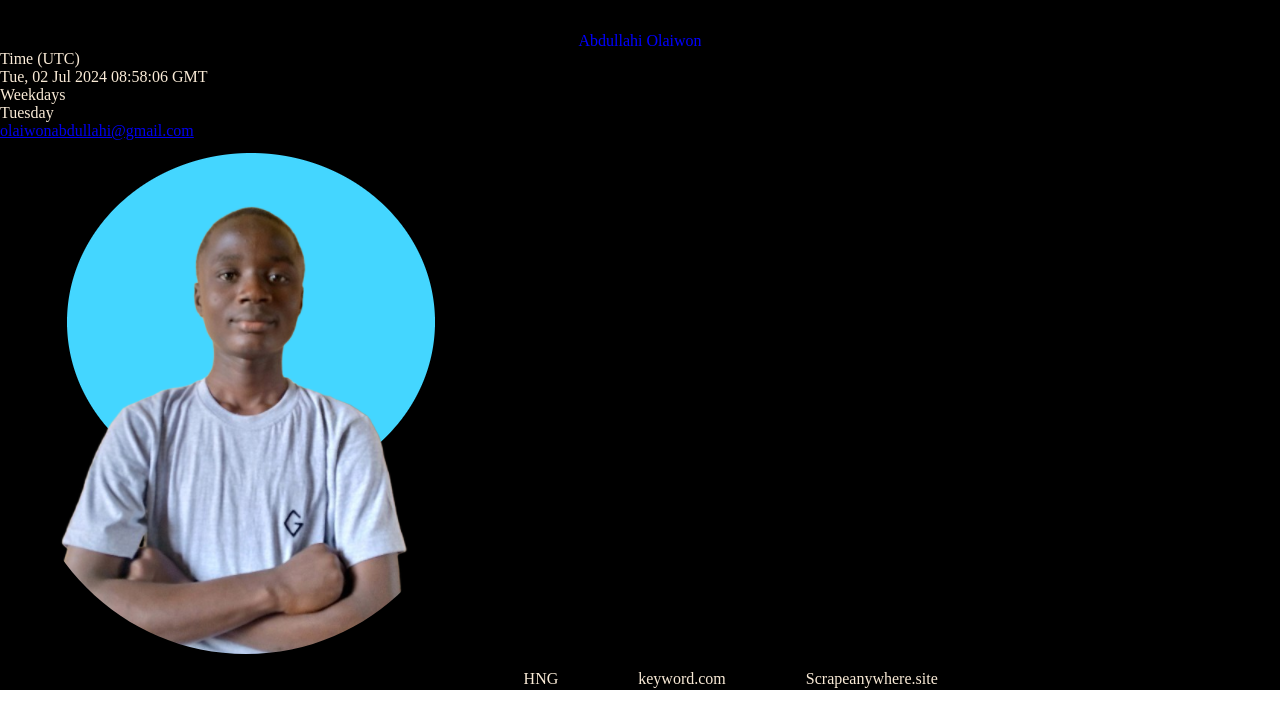
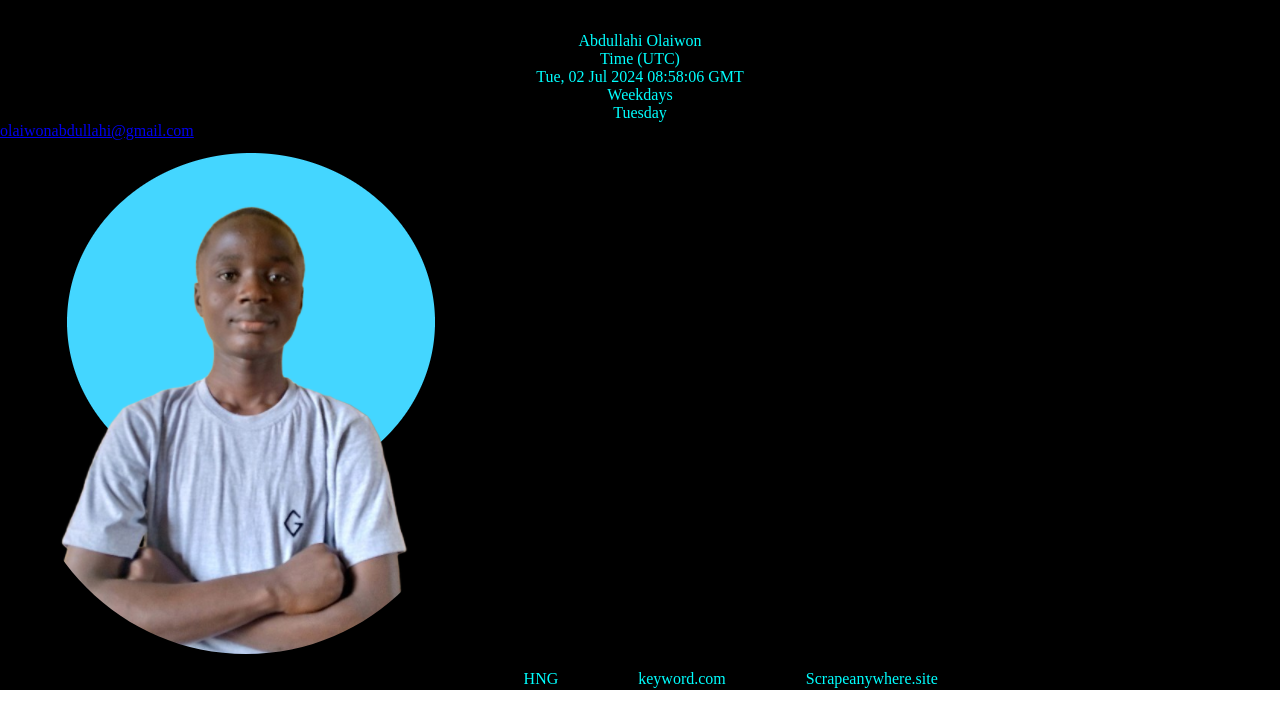
Before and after one commit to OlaiwonAbdullahi/personal-website, a plain HTML site: page index.html in a window 1280 px wide. Drawn offline with Linux system fonts and the light colour scheme.

Commit message:
Update index.css

```diff
--- a/index.css
+++ b/index.css
@@ -7,7 +7,7 @@ padding: 0;
 
 }
 .slackDisplayName{
-    color: blue;
+    color: cyan;
     padding-top: 2rem;
     text-align: center;
 }
@@ -21,9 +21,10 @@ img{
     justify-content: center;
 }
 .a-link{
-    color: antiquewhite;
+    color: cyan;
     text-decoration: none;
 }
 .data-item{
-    color: antiquewhite;
+    color: cyan;
+    text-align: center;
 }
```
